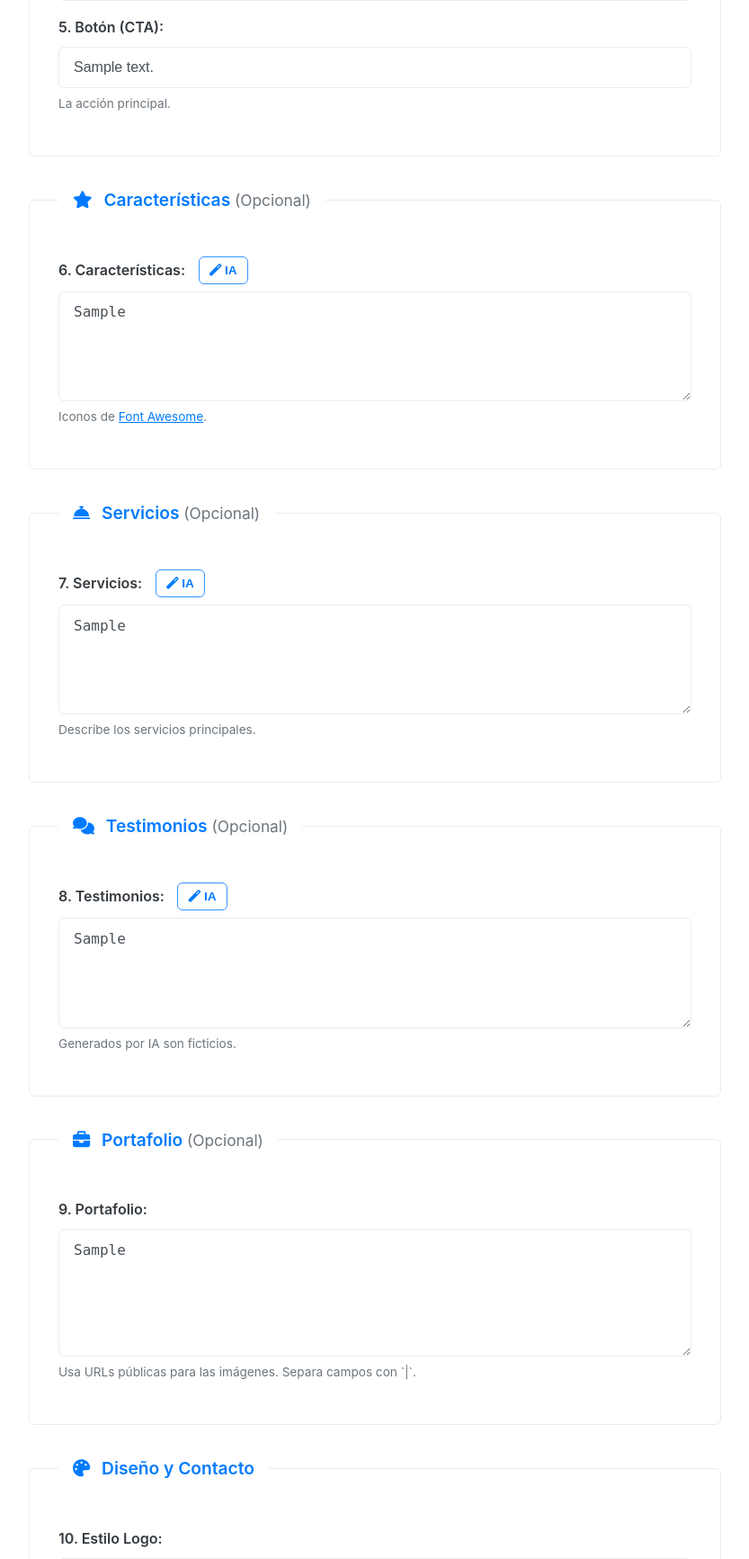
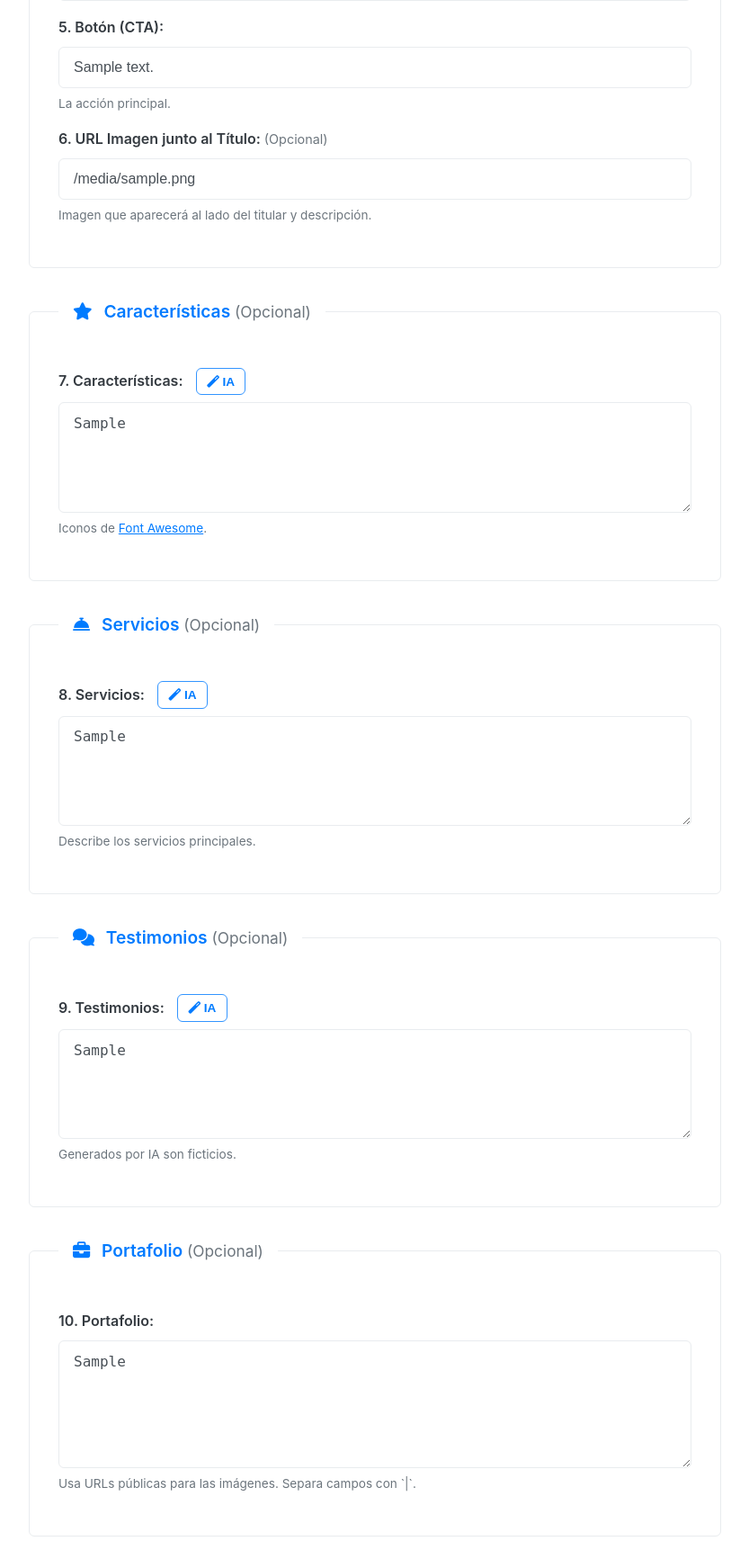
Before and after one commit to morispolanco/landing_page_generator, a Python web app: template templates/index.html in a window 1280 px wide. Shown: the part 853-2586 px from the top of the page at 90% size, without its empty margins (223-1056 px from the left). Run offline with Jinja, Linux system fonts and the light colour scheme; the template is opened without the code that fills it: most values are stand-ins (such as "Sample title", 1, 10 or a date in 2020).

Commit message:
Update index.html

```diff
--- a/templates/index.html
+++ b/templates/index.html
@@ -6,7 +6,7 @@
     <title>Impulsa Landing - Generador Inteligente</title>
     <link rel="stylesheet" href="{{ url_for('static', filename='css/style.css') }}">
     <link rel="stylesheet" href="https://cdnjs.cloudflare.com/ajax/libs/font-awesome/6.4.0/css/all.min.css" integrity="sha512-iecdLmaskl7CVkqkXNQ/ZH/XLlvWZOJyj7Yy7tcenmpD1ypASozpmT/E0iPtmFIB46ZmdtAc9eNBvH0H/ZpiBw==" crossorigin="anonymous" referrerpolicy="no-referrer" />
-    <style> /* Estilos loader AI */ .ai-loader{display:none;margin-left:10px;font-size:.9em;color:var(--primary-color);vertical-align:middle}.ai-loader i{animation:fa-spin 1.5s infinite linear}.ai-button{margin-top:-2px;margin-left:10px;font-size:.85em!important;padding:.3rem .7rem!important;vertical-align:middle;line-height:1.4}form label{display:inline-block}form .form-group>textarea,form .form-group>input:not([type=color]),form .form-group>select{display:block;width:100%;margin-top:var(--spacing-sm)}</style>
+    <style> /* Estilos loader AI & botones */ .ai-loader{display:none;margin-left:10px;font-size:.9em;color:var(--primary-color);vertical-align:middle}.ai-loader i{animation:fa-spin 1.5s infinite linear}.ai-button{margin-top:-2px;margin-left:10px;font-size:.85em!important;padding:.3rem .7rem!important;vertical-align:middle;line-height:1.4}form label{display:inline-block}form .form-group>textarea,form .form-group>input:not([type=color]),form .form-group>select{display:block;width:100%;margin-top:var(--spacing-sm)}</style>
 </head>
 <body>
     <div class="container form-container">
@@ -15,33 +15,137 @@
             <p>Rellena los campos (¡recordaremos tu última sesión!) para generar tu página.</p>
         </header>
 
+        <!-- form_data contiene los datos de la última sesión -->
         <form method="POST" action="/">
-            <fieldset> <legend><i class="fas fa-info-circle"></i> Información Básica</legend> <div class="form-group"> <label for="page_type">1. Tipo:</label> <select id="page_type" name="page_type" required> <option value="personal" {% if form_data.get('page_type') == 'personal' %}selected{% endif %}>👤 Personal</option> <option value="empresarial" {% if form_data.get('page_type', 'empresarial') == 'empresarial' %}selected{% endif %}>🏢 Empresarial</option> </select> </div> <div class="form-group"> <label for="name">2. Nombre:</label> <input type="text" id="name" name="name" placeholder="Ej: Ana García / Soluciones Tech" required value="{{ form_data.get('name', '') }}"> </div> </fieldset>
-            <fieldset> <legend><i class="fas fa-bullhorn"></i> Mensaje Principal</legend> <div class="form-group"> <label for="headline">3. Titular:</label> <input type="text" id="headline" name="headline" placeholder="Ej: Diseño webs que convierten" required maxlength="120" value="{{ form_data.get('headline', '') }}"> <small>El gancho principal.</small> </div> <div class="form-group"> <label for="description">4. Descripción:</label> <textarea id="description" name="description" rows="4" placeholder="Explica qué ofreces...">{{ form_data.get('description', '') }}</textarea> </div> <div class="form-group"> <label for="cta_text">5. Botón (CTA):</label> <input type="text" id="cta_text" name="cta_text" placeholder="Ej: Regístrate Gratis" required value="{{ form_data.get('cta_text', '') }}"> <small>La acción principal.</small> </div> </fieldset>
-            <fieldset> <legend><i class="fas fa-star"></i> Características <span class="optional">(Opcional)</span></legend> <div class="form-group"> <label for="features">6. Características:</label> <button type="button" class="btn btn-secondary btn-sm ai-button" id="fill-features-ai" title="Rellenar con IA"><i class="fas fa-magic"></i> IA</button> <span class="ai-loader" id="loader-features"><i class="fas fa-spinner"></i></span> <textarea id="features" name="features" rows="5" placeholder="icono:Título:Descripción (uno por línea)">{{ form_data.get('features_raw', '') }}</textarea> <small>Iconos de <a href='https://fontawesome.com/search?m=free&o=r' target='_blank' rel="noopener">Font Awesome</a>.</small> </div> </fieldset>
-            <fieldset> <legend><i class="fas fa-concierge-bell"></i> Servicios <span class="optional">(Opcional)</span></legend> <div class="form-group"> <label for="services">7. Servicios:</label> <button type="button" class="btn btn-secondary btn-sm ai-button" id="fill-services-ai" title="Rellenar con IA"><i class="fas fa-magic"></i> IA</button> <span class="ai-loader" id="loader-services"><i class="fas fa-spinner"></i></span> <textarea id="services" name="services" rows="5" placeholder="icono:Título:Descripción (uno por línea)">{{ form_data.get('services_raw', '') }}</textarea> <small>Describe los servicios principales.</small> </div> </fieldset>
-            <fieldset> <legend><i class="fas fa-comments"></i> Testimonios <span class="optional">(Opcional)</span></legend> <div class="form-group"> <label for="testimonials">8. Testimonios:</label> <button type="button" class="btn btn-secondary btn-sm ai-button" id="fill-testimonials-ai" title="Rellenar con IA"><i class="fas fa-magic"></i> IA</button> <span class="ai-loader" id="loader-testimonials"><i class="fas fa-spinner"></i></span> <textarea id="testimonials" name="testimonials" rows="5" placeholder='"Cita." - Nombre, Cargo (uno por línea)'>{{ form_data.get('testimonials_raw', '') }}</textarea> <small>Generados por IA son ficticios.</small> </div> </fieldset>
-            <fieldset> <legend><i class="fas fa-briefcase"></i> Portafolio <span class="optional">(Opcional)</span></legend> <div class="form-group"> <label for="portfolio_items">9. Portafolio:</label> <textarea id="portfolio_items" name="portfolio_items" rows="6" placeholder="URL_Imagen | Título | Descripción | URL_Enlace (opcional)
-Un proyecto por línea.">{{ form_data.get('portfolio_raw', '') }}</textarea> <small>Usa URLs públicas para las imágenes. Separa campos con `|`.</small> </div> </fieldset>
+
+            <fieldset>
+                <legend><i class="fas fa-info-circle"></i> Información Básica</legend>
+                <div class="form-group">
+                    <label for="page_type">1. Tipo:</label>
+                    <select id="page_type" name="page_type" required>
+                        <option value="personal" {% if form_data.get('page_type') == 'personal' %}selected{% endif %}>👤 Personal</option>
+                        <option value="empresarial" {% if form_data.get('page_type', 'empresarial') == 'empresarial' %}selected{% endif %}>🏢 Empresarial</option>
+                    </select>
+                </div>
+                <div class="form-group">
+                    <label for="name">2. Nombre:</label>
+                    <input type="text" id="name" name="name" placeholder="Ej: Ana García / Soluciones Tech" required value="{{ form_data.get('name', '') }}">
+                </div>
+            </fieldset>
+
+            <fieldset>
+                 <legend><i class="fas fa-bullhorn"></i> Mensaje Principal</legend>
+                 <div class="form-group">
+                    <label for="headline">3. Titular:</label>
+                    <input type="text" id="headline" name="headline" placeholder="Ej: Diseño webs que convierten" required maxlength="120" value="{{ form_data.get('headline', '') }}">
+                    <small>El gancho principal.</small>
+                </div>
+                <div class="form-group">
+                    <label for="description">4. Descripción:</label>
+                    <textarea id="description" name="description" rows="4" placeholder="Explica qué ofreces...">{{ form_data.get('description', '') }}</textarea>
+                </div>
+                 <div class="form-group">
+                    <label for="cta_text">5. Botón (CTA):</label>
+                    <input type="text" id="cta_text" name="cta_text" placeholder="Ej: Regístrate Gratis" required value="{{ form_data.get('cta_text', '') }}">
+                    <small>La acción principal.</small>
+                </div>
+                <!-- ***** NUEVO INPUT PARA IMAGEN JUNTO AL TÍTULO ***** -->
+                <div class="form-group">
+                    <label for="main_message_image_url">6. URL Imagen junto al Título: <span class="optional">(Opcional)</span></label>
+                    <input type="url" id="main_message_image_url" name="main_message_image_url" placeholder="https://ejemplo.com/imagen-principal.jpg" value="{{ form_data.get('main_message_image_url', '') }}">
+                    <small>Imagen que aparecerá al lado del titular y descripción.</small>
+                </div>
+                 <!-- ***** FIN NUEVO INPUT ***** -->
+            </fieldset>
+
+            <fieldset>
+                 <legend><i class="fas fa-star"></i> Características <span class="optional">(Opcional)</span></legend>
+                 <div class="form-group">
+                    <label for="features">7. Características:</label> {# Renumerado #}
+                    <button type="button" class="btn btn-secondary btn-sm ai-button" id="fill-features-ai" title="Rellenar con IA"><i class="fas fa-magic"></i> IA</button>
+                    <span class="ai-loader" id="loader-features"><i class="fas fa-spinner"></i></span>
+                    <textarea id="features" name="features" rows="5" placeholder="icono:Título:Descripción (uno por línea)">{{ form_data.get('features_raw', '') }}</textarea>
+                    <small>Iconos de <a href='https://fontawesome.com/search?m=free&o=r' target='_blank' rel="noopener">Font Awesome</a>.</small>
+                 </div>
+            </fieldset>
+
+            <fieldset>
+                 <legend><i class="fas fa-concierge-bell"></i> Servicios <span class="optional">(Opcional)</span></legend>
+                 <div class="form-group">
+                    <label for="services">8. Servicios:</label> {# Renumerado #}
+                    <button type="button" class="btn btn-secondary btn-sm ai-button" id="fill-services-ai" title="Rellenar con IA"><i class="fas fa-magic"></i> IA</button>
+                    <span class="ai-loader" id="loader-services"><i class="fas fa-spinner"></i></span>
+                    <textarea id="services" name="services" rows="5" placeholder="icono:Título:Descripción (uno por línea)">{{ form_data.get('services_raw', '') }}</textarea>
+                    <small>Describe los servicios principales.</small>
+                 </div>
+            </fieldset>
+
+            <fieldset>
+                 <legend><i class="fas fa-comments"></i> Testimonios <span class="optional">(Opcional)</span></legend>
+                 <div class="form-group">
+                    <label for="testimonials">9. Testimonios:</label> {# Renumerado #}
+                    <button type="button" class="btn btn-secondary btn-sm ai-button" id="fill-testimonials-ai" title="Rellenar con IA"><i class="fas fa-magic"></i> IA</button>
+                    <span class="ai-loader" id="loader-testimonials"><i class="fas fa-spinner"></i></span>
+                    <textarea id="testimonials" name="testimonials" rows="5" placeholder='"Cita." - Nombre, Cargo (uno por línea)'>{{ form_data.get('testimonials_raw', '') }}</textarea>
+                    <small>Generados por IA son ficticios.</small>
+                 </div>
+            </fieldset>
+
+            <fieldset>
+                 <legend><i class="fas fa-briefcase"></i> Portafolio <span class="optional">(Opcional)</span></legend>
+                 <div class="form-group">
+                    <label for="portfolio_items">10. Portafolio:</label> {# Renumerado #}
+                    <textarea id="portfolio_items" name="portfolio_items" rows="6" placeholder="URL_Imagen | Título | Descripción | URL_Enlace (opcional)
+Un proyecto por línea.">{{ form_data.get('portfolio_raw', '') }}</textarea>
+                    <small>Usa URLs públicas para las imágenes. Separa campos con `|`.</small>
+                 </div>
+            </fieldset>
 
             <fieldset>
                  <legend><i class="fas fa-palette"></i> Diseño y Contacto</legend>
-                 <div class="form-group"> <label for="logo_style">10. Estilo Logo:</label> <select id="logo_style" name="logo_style"> <option value="text" {% if form_data.get('logo_style', 'text') == 'text' %}selected{% endif %}>Texto</option> <option value="initials" {% if form_data.get('logo_style') == 'initials' %}selected{% endif %}>Iniciales</option> </select> </div>
-                 <div class="form-group"> <label for="logo_shape">Forma Logo:</label> <select id="logo_shape" name="logo_shape"> <option value="none" {% if form_data.get('logo_shape', 'none') == 'none' %}selected{% endif %}>Sin fondo</option> <option value="circle" {% if form_data.get('logo_shape') == 'circle' %}selected{% endif %}>Círculo</option> <option value="square" {% if form_data.get('logo_shape') == 'square' %}selected{% endif %}>Cuadrado</option> </select> <small>Texto usa color secundario si hay fondo.</small> </div>
-                 <div class="form-group"> <label for="hero_background_type">11. Fondo Sección Título:</label> <select id="hero_background_type" name="hero_background_type"> <option value="color" {% if form_data.get('hero_background_type', 'color') == 'color' %}selected{% endif %}>Color Primario</option> <option value="gradient" {% if form_data.get('hero_background_type') == 'gradient' %}selected{% endif %}>Gradiente</option> <option value="pattern" {% if form_data.get('hero_background_type') == 'pattern' %}selected{% endif %}>Patrón SVG</option> <option value="image_url">Usar Imagen junto al Título (Paso 11b)</option> {# Cambiado texto #} </select> <small>Elige cómo se verá el fondo de la sección del título principal.</small> </div>
-                 <div class="form-group" id="hero_pattern_options" style="display: none;"> <label for="hero_pattern_style">Estilo Patrón:</label> <select id="hero_pattern_style" name="hero_pattern_style"> <option value="waves" {% if form_data.get('hero_pattern_style', 'waves') == 'waves' %}selected{% endif %}>Ondas</option> <option value="dots" {% if form_data.get('hero_pattern_style') == 'dots' %}selected{% endif %}>Puntos</option> <option value="lines" {% if form_data.get('hero_pattern_style') == 'lines' %}selected{% endif %}>Líneas</option> <option value="triangles" {% if form_data.get('hero_pattern_style') == 'triangles' %}selected{% endif %}>Triángulos</option> </select> </div>
-                 <!-- CAMBIO Label/Small Text -->
-                 <div class="form-group" id="hero_image_url_option" style="display: none;">
-                    <label for="image_hero_url">11b. URL Imagen junto al Título:</label>
-                    <input type="url" id="image_hero_url" name="image_hero_url" placeholder="https://ejemplo.com/imagen-titulo.jpg" value="{{ form_data.get('image_hero_url', '') }}">
-                    <small>Pega aquí la URL de la imagen que aparecerá al lado del título principal.</small>
+                 <div class="form-group">
+                    <label for="logo_style">11. Estilo Logo:</label> {# Renumerado #}
+                    <select id="logo_style" name="logo_style"> <option value="text" {% if form_data.get('logo_style', 'text') == 'text' %}selected{% endif %}>Texto</option> <option value="initials" {% if form_data.get('logo_style') == 'initials' %}selected{% endif %}>Iniciales</option> </select>
                  </div>
-                 <!-- FIN CAMBIO -->
-                 <div class="form-group color-picker-group"> <label for="color_primary">12. Color Principal:</label> <input type="color" id="color_primary" name="color_primary" value="{{ form_data.get('color_primary', '#007bff') }}"> <small>Botones, etc.</small> </div>
-                 <div class="form-group color-picker-group"> <label for="color_secondary">13. Color Secundario:</label> <input type="color" id="color_secondary" name="color_secondary" value="{{ form_data.get('color_secondary', '#ffffff') }}"> <small>Texto/acentos.</small> </div>
-                 <div class="form-group"> <label for="contact_email">14. Email Contacto:</label> <input type="email" id="contact_email" name="contact_email" placeholder="tu@email.com" required value="{{ form_data.get('contact_email', '') }}"> </div>
-                 <div class="form-group"> <label for="contact_phone">15. Teléfono: <span class="optional">(Opcional)</span></label> <input type="tel" id="contact_phone" name="contact_phone" placeholder="+XX XXX XXX XXX" value="{{ form_data.get('contact_phone', '') }}"> </div>
-                 <div class="form-group"> <label for="social_links">16. Redes Sociales: <span class="optional">(Opcional)</span></label> <textarea id="social_links" name="social_links" rows="3" placeholder="URL por línea">{{ form_data.get('social_links_raw', '') }}</textarea> </div>
+                 <div class="form-group">
+                    <label for="logo_shape">Forma Logo:</label>
+                    <select id="logo_shape" name="logo_shape"> <option value="none" {% if form_data.get('logo_shape', 'none') == 'none' %}selected{% endif %}>Sin fondo</option> <option value="circle" {% if form_data.get('logo_shape') == 'circle' %}selected{% endif %}>Círculo</option> <option value="square" {% if form_data.get('logo_shape') == 'square' %}selected{% endif %}>Cuadrado</option> </select> <small>Texto usa color secundario si hay fondo.</small>
+                 </div>
+                 <div class="form-group">
+                    <label for="hero_background_type">12. Fondo Sección Título:</label> {# Renumerado #}
+                    <select id="hero_background_type" name="hero_background_type">
+                        <option value="color" {% if form_data.get('hero_background_type', 'color') == 'color' %}selected{% endif %}>Color Primario</option>
+                        <option value="gradient" {% if form_data.get('hero_background_type') == 'gradient' %}selected{% endif %}>Gradiente</option>
+                        <option value="pattern" {% if form_data.get('hero_background_type') == 'pattern' %}selected{% endif %}>Patrón SVG</option>
+                        {# Se eliminó la opción Imagen URL de aquí #}
+                    </select>
+                    <small>Elige cómo se verá el fondo de la sección del título principal.</small>
+                 </div>
+                 <div class="form-group" id="hero_pattern_options" style="display: none;">
+                    <label for="hero_pattern_style">Estilo Patrón:</label>
+                    <select id="hero_pattern_style" name="hero_pattern_style"> <option value="waves" {% if form_data.get('hero_pattern_style', 'waves') == 'waves' %}selected{% endif %}>Ondas</option> <option value="dots" {% if form_data.get('hero_pattern_style') == 'dots' %}selected{% endif %}>Puntos</option> <option value="lines" {% if form_data.get('hero_pattern_style') == 'lines' %}selected{% endif %}>Líneas</option> <option value="triangles" {% if form_data.get('hero_pattern_style') == 'triangles' %}selected{% endif %}>Triángulos</option> </select>
+                 </div>
+                 {# Ya no se necesita el div condicional para la URL de imagen hero #}
+                 <div class="form-group color-picker-group">
+                    <label for="color_primary">13. Color Principal:</label> {# Renumerado #}
+                    <input type="color" id="color_primary" name="color_primary" value="{{ form_data.get('color_primary', '#007bff') }}"> <small>Botones, etc.</small>
+                 </div>
+                 <div class="form-group color-picker-group">
+                    <label for="color_secondary">14. Color Secundario:</label> {# Renumerado #}
+                    <input type="color" id="color_secondary" name="color_secondary" value="{{ form_data.get('color_secondary', '#ffffff') }}"> <small>Texto/acentos.</small>
+                 </div>
+                 <div class="form-group">
+                    <label for="contact_email">15. Email Contacto:</label> {# Renumerado #}
+                    <input type="email" id="contact_email" name="contact_email" placeholder="tu@email.com" required value="{{ form_data.get('contact_email', '') }}">
+                 </div>
+                 <div class="form-group">
+                    <label for="contact_phone">16. Teléfono: <span class="optional">(Opcional)</span></label> {# Renumerado #}
+                    <input type="tel" id="contact_phone" name="contact_phone" placeholder="+XX XXX XXX XXX" value="{{ form_data.get('contact_phone', '') }}">
+                 </div>
+                 <div class="form-group">
+                    <label for="social_links">17. Redes Sociales: <span class="optional">(Opcional)</span></label> {# Renumerado #}
+                    <textarea id="social_links" name="social_links" rows="3" placeholder="URL por línea">{{ form_data.get('social_links_raw', '') }}</textarea>
+                 </div>
             </fieldset>
 
             <button type="submit" class="btn btn-primary btn-submit"><i class="fas fa-wand-magic-sparkles"></i> Generar Landing Page</button>
@@ -51,7 +155,7 @@ Un proyecto por línea.">{{ form_data.get('portfolio_raw', '') }}</textarea> <sm
     </div>
 
     <script>
-        const bgTypeSelect=document.getElementById('hero_background_type');const patternOptions=document.getElementById('hero_pattern_options');const imageUrlOption=document.getElementById('hero_image_url_option');function toggleHeroOptions(){const t=bgTypeSelect.value;patternOptions.style.display=t==='pattern'?'block':'none';imageUrlOption.style.display=t==='image_url'?'block':'none';}bgTypeSelect.addEventListener('change',toggleHeroOptions);toggleHeroOptions();
+        const bgTypeSelect=document.getElementById('hero_background_type');const patternOptions=document.getElementById('hero_pattern_options');/*const imageUrlOption=document.getElementById('hero_image_url_option'); REMOVED */ function toggleHeroOptions(){const t=bgTypeSelect.value;patternOptions.style.display=t==='pattern'?'block':'none';/* imageUrlOption.style.display=t==='image_url'?'block':'none'; REMOVED */}bgTypeSelect.addEventListener('change',toggleHeroOptions);toggleHeroOptions();
         const headlineInput=document.getElementById('headline');const descriptionInput=document.getElementById('description'); const featuresTextarea=document.getElementById('features');const fillFeaturesBtn=document.getElementById('fill-features-ai');const loaderFeatures=document.getElementById('loader-features'); const servicesTextarea=document.getElementById('services');const fillServicesBtn=document.getElementById('fill-services-ai');const loaderServices=document.getElementById('loader-services'); const testimonialsTextarea=document.getElementById('testimonials');const fillTestimonialsBtn=document.getElementById('fill-testimonials-ai');const loaderTestimonials=document.getElementById('loader-testimonials');
         async function callAI(fieldType,btn,loader,textarea){const h=headlineInput.value.trim();const d=descriptionInput.value.trim();if(!h||!d){alert('Introduce Título y Descripción para usar IA.');return;}loader.style.display='inline-block';btn.disabled=true;try{const r=await fetch("{{url_for('generate_ai_content')}}",{method:'POST',headers:{'Content-Type':'application/json'},body:JSON.stringify({headline:h,description:d,field_type:fieldType})});const result=await r.json();if(r.ok){textarea.value=result.generated_content||'';}else{console.error("Error API:",result.error);alert(`Error IA: ${result.error||'Error desconocido'}`);}}catch(e){console.error('Fetch Error:',e);alert('Error de conexión al intentar generar contenido.');}finally{loader.style.display='none';btn.disabled=false;}}
         if(fillFeaturesBtn)fillFeaturesBtn.addEventListener('click',()=>callAI('features',fillFeaturesBtn,loaderFeatures,featuresTextarea));
```
